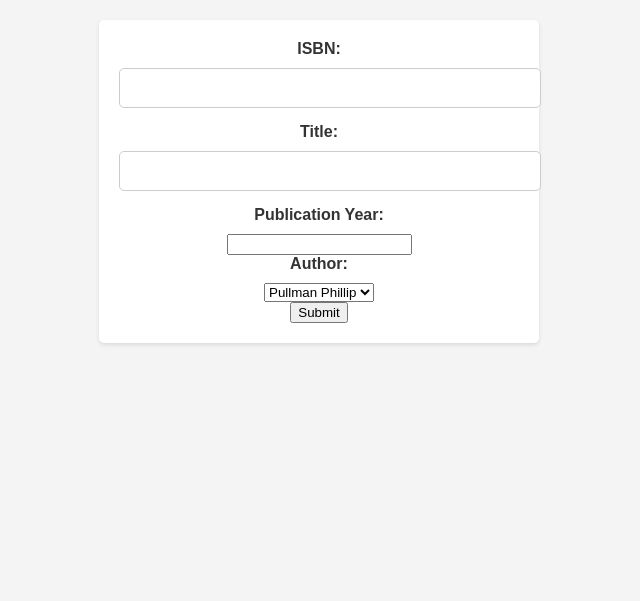
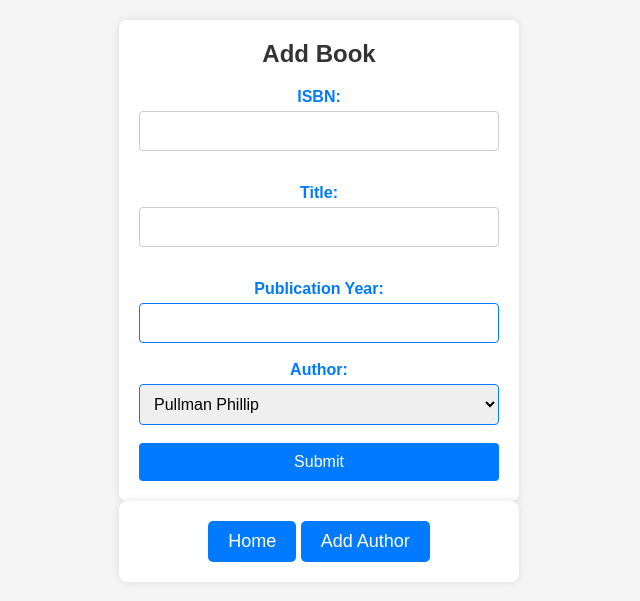
Before and after one commit to ddrelk/book_alchemy, a Flask app: page /add_book in a window 1280 px wide. Shown: the top 601 px of the page, without its empty margins (321-961 px from the left). Run offline with Flask 3, Linux system fonts and the light colour scheme.

Commit message:
UI changes

```diff
--- a/static/style.css
+++ b/static/style.css
@@ -1,47 +1,103 @@
-/* Reset some default styles for better consistency */
-body, h1, p, ul, li, form {
+/* Reset default styles */
+* {
   margin: 0;
   padding: 0;
+  box-sizing: border-box;
 }
 
-/* Overall page styles */
+/* Body styles */
 body {
   font-family: Arial, sans-serif;
-    background-color: #f4f4f4;
-    color: #333;
+  background-color: #f5f5f5;
   text-align: center;
+  padding: 20px;
 }
 
 /* Form container styles */
 div {
-    background-color: #fff;
+  background-color: #ffffff;
+  border-radius: 8px;
+  box-shadow: 0px 0px 10px rgba(0, 0, 0, 0.1);
   padding: 20px;
-    border-radius: 5px;
-    box-shadow: 0 2px 4px rgba(0, 0, 0, 0.1);
-    margin: 20px auto;
-    max-width: 400px;
+  width: 400px;
+  margin: 0 auto;
 }
 
-/* Form label styles */
+/* Form header styles */
+h1 {
+  font-size: 24px;
+  margin-bottom: 20px;
+  color: #333;
+}
+
+/* Label and input field styles */
 label {
   display: block;
   font-weight: bold;
-    margin-bottom: 10px;
+  margin-bottom: 5px;
+  color: #333;
 }
 
-/* Form input styles */
 input[type="text"],
 input[type="date"] {
   width: 100%;
   padding: 10px;
   margin-bottom: 15px;
   border: 1px solid #ccc;
-    border-radius: 5px;
+  border-radius: 4px;
   font-size: 16px;
 }
 
-/* Form submit button styles */
+/* Submit button styles */
 input[type="submit"] {
+  background-color: #007BFF;
+  color: #fff;
+  border: none;
+  border-radius: 4px;
+  padding: 10px 20px;
+  font-size: 16px;
+  cursor: pointer;
+  transition: background-color 0.3s ease;
+}
+
+input[type="submit"]:hover {
+  background-color: #0056b3;
+}
+
+/* Error and success message styles */
+.error,
+.success {
+  font-weight: bold;
+  padding: 10px;
+  margin-bottom: 10px;
+  border-radius: 4px;
+  color: #fff;
+  text-align: center;
+}
+
+.error {
+  background-color: #ff6b6b;
+}
+
+.success {
+  background-color: #4CAF50;
+}
+
+/* Additional styles for labels and input fields */
+.label-style {
+  color: #007BFF;
+  font-weight: bold;
+}
+
+.input-style {
+  border: 1px solid #007BFF;
+  border-radius: 4px;
+  padding: 10px;
+  font-size: 16px;
+  width: 100%;
+}
+
+button {
     background-color: #007BFF;
     color: #fff;
     border: none;
@@ -51,19 +107,3 @@ input[type="submit"] {
     font-size: 18px;
     transition: background-color 0.2s ease-in-out;
 }
-
-input[type="submit"]:hover {
-    background-color: #0056b3;
-}
-
-/* Error message styles */
-.error {
-    color: #dc3545;
-    margin-top: 10px;
-}
-
-/* Success message styles */
-.success {
-    color: #28a745;
-    margin-top: 10px;
-}
--- a/templates/add_book.html
+++ b/templates/add_book.html
@@ -7,26 +7,27 @@
     <link rel="stylesheet" href="/static/style.css">
 </head>
 <body>
+<div>
+    <form action="/add_book" method="POST">
+        <h1 class="form-header">Add Book</h1>
 
-  <div class="form-box">
-        <form action="/add_book" method="post">
-            <label for="isbn">ISBN:</label>
-            <input type="text" id="isbn" name="isbn" required><br>
+        <label for="isbn" class="label-style">ISBN:</label>
+        <input type="text" id="isbn" name="isbn" class="input-style" required><br><br>
 
-            <label for="title">Title:</label>
-            <input type="text" id="title" name="title" required><br>
+        <label for="title" class="label-style">Title:</label>
+        <input type="text" id="title" name="title" class="input-style" required><br><br>
 
-            <label for="publication_year">Publication Year:</label>
-            <input type="number" id="publication_year" name="publication_year" required><br>
+        <label for="publication_year" class="label-style">Publication Year:</label>
+        <input type="number" id="publication_year" name="publication_year" class="input-style" required><br><br>
 
-            <label for="author_id">Author:</label>
-            <select id="author_id" name="author_id" class="sorting-select">
+        <label for="author_id" class="label-style">Author:</label>
+        <select id="author_id" name="author_id" class="input-style">
             {% for author in authors %}
             <option value="{{ author.id }}">{{ author.name }}</option>
             {% endfor %}
-            </select><br>
+        </select><br><br>
 
-            <button class="big-button" type="submit">Submit</button>
+        <input type="submit" value="Submit" class="input-style">
     </form>
 
     {% if error_message %}
@@ -37,5 +38,9 @@
     <div class="success">{{ message }}</div>
     {% endif %}
 </div>
+    <div>
+        <button onclick="window.location.href='{{ url_for('home') }}'">Home</button>
+        <button onclick="window.location.href='{{ url_for('add_author') }}'">Add Author</button>
+    </div>
 </body>
 </html>
```
Also changed, not shown: static/home_style.css (+64 -7 lines), templates/add_author.html (+13 -7 lines), templates/home.html (+14 -11 lines), data/library.sqlite. Lines whose indentation alone changed are shown as unchanged.
